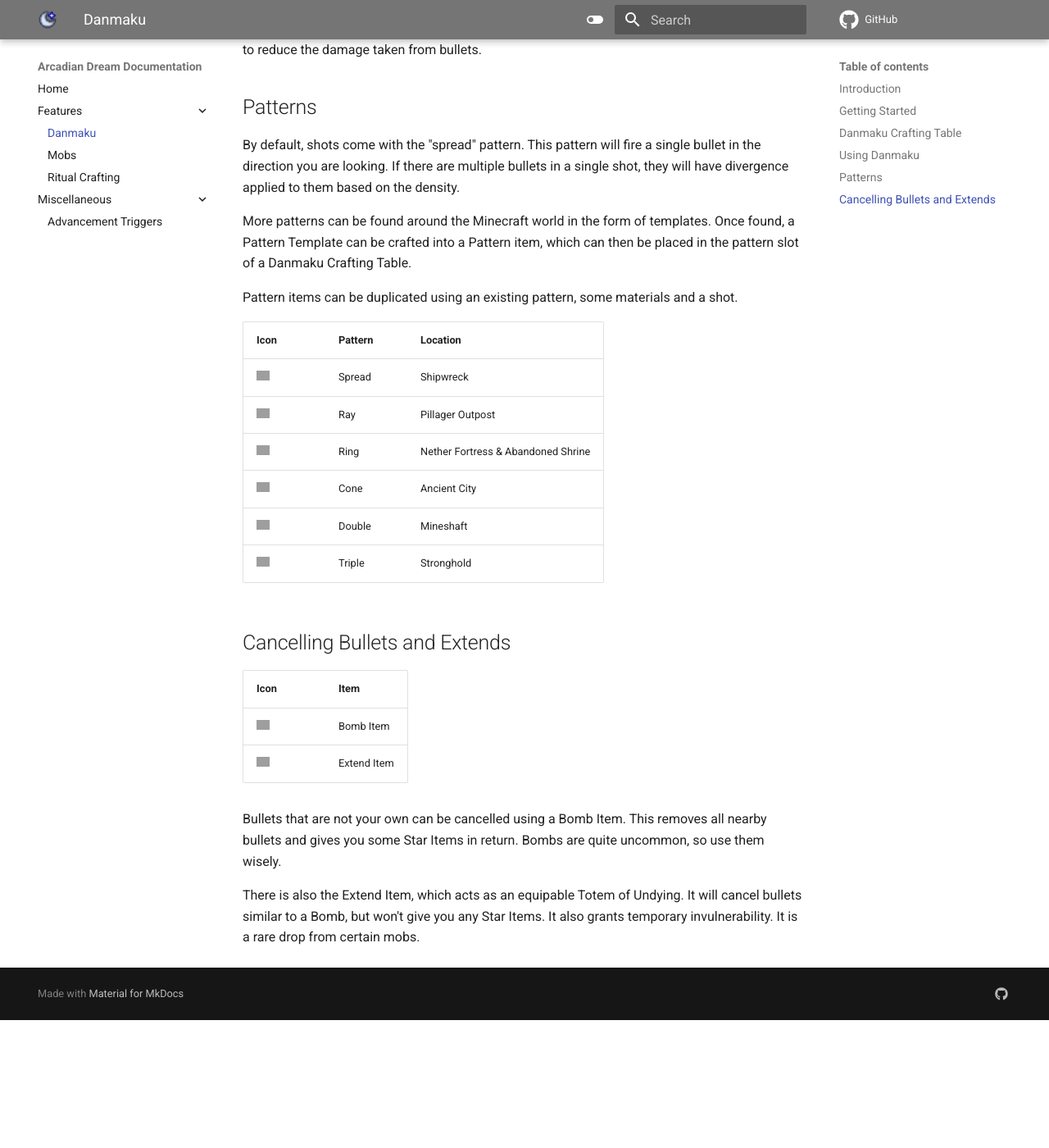
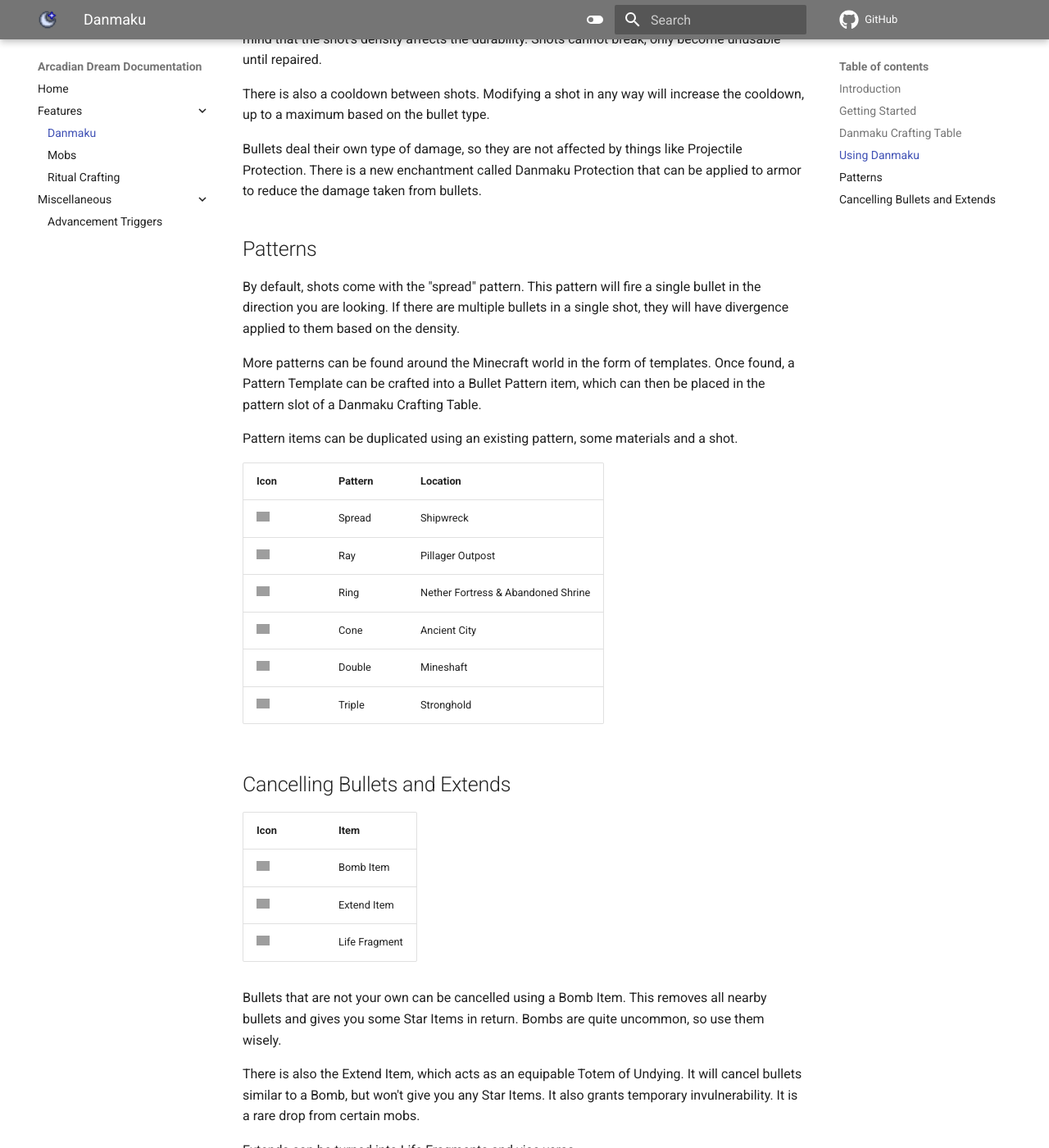
Before and after one commit to Maxmani/reimaden-mods-documentation, an MkDocs documentation site: the page built from docs/features/danmaku.md, in a window 1280 px wide and 1400 px high, scrolled down 3140 px. Shown: the whole window at 82% size. Built offline with MkDocs 1.6.1 and Material for MkDocs 9.7.7, drawn with Linux system fonts in a browser that asks for light colours; comment, search, counter and statistics services are not loaded; before the commit the page ends 4384 px from its top, so only the background shows below that; some of the changed text lies outside the part shown; grey boxes are pictures that could not be loaded.

Commit message:
Update with new stuff

```diff
--- a/docs/features/danmaku.md
+++ b/docs/features/danmaku.md
@@ -23,6 +23,7 @@
 <img alt="Max Point Item" width="16" src="https://raw.githubusercontent.com/Maxmani/arcadian-dream/HEAD/src/main/resources/assets/arcadiandream/textures/item/max_point_item.png"/> | Max Point Item | Has no use currently.
 <img alt="Star Item" width="16" src="https://raw.githubusercontent.com/Maxmani/arcadian-dream/HEAD/src/main/resources/assets/arcadiandream/textures/item/star_item.png"/> | Star Item | Used to increase the duration of bullets. Also used to create Bullet Cores.
 <img alt="Faith Item" width="16" src="https://raw.githubusercontent.com/Maxmani/arcadian-dream/HEAD/src/main/resources/assets/arcadiandream/textures/item/faith_item.png"/> | Faith Item | Used to repair Shot items.
+<img alt="Time Orb" width="16" src="https://raw.githubusercontent.com/Maxmani/arcadian-dream/HEAD/src/main/resources/assets/arcadiandream/textures/item/time_orb.png"/> | Time Orb | Permanently halves the cooldown of a shot.
 
 The first step is to create a Bullet Core. Each bullet type has an equivalent Bullet Core. These can be crafted using Star Items in a regular crafting table.
 
@@ -77,7 +80,7 @@
 
 By default, shots come with the "spread" pattern. This pattern will fire a single bullet in the direction you are looking. If there are multiple bullets in a single shot, they will have divergence applied to them based on the density.
 
-More patterns can be found around the Minecraft world in the form of templates. Once found, a Pattern Template can be crafted into a Pattern item, which can then be placed in the pattern slot of a Danmaku Crafting Table.
+More patterns can be found around the Minecraft world in the form of templates. Once found, a Pattern Template can be crafted into a Bullet Pattern item, which can then be placed in the pattern slot of a Danmaku Crafting Table.
 
 Pattern items can be duplicated using an existing pattern, some materials and a shot.
 
@@ -96,7 +99,10 @@
 -----|-----
 <img alt="Bomb Item" width="16" src="https://raw.githubusercontent.com/Maxmani/arcadian-dream/HEAD/src/main/resources/assets/arcadiandream/textures/item/bomb_item.png"/> | Bomb Item
 <img alt="Extend Item" width="16" src="https://raw.githubusercontent.com/Maxmani/arcadian-dream/HEAD/src/main/resources/assets/arcadiandream/textures/item/extend_item.png"/> | Extend Item
+<img alt="Life Fragment" width="16" src="https://raw.githubusercontent.com/Maxmani/arcadian-dream/HEAD/src/main/resources/assets/arcadiandream/textures/item/life_fragment.png"/> | Life Fragment
 
 Bullets that are not your own can be cancelled using a Bomb Item. This removes all nearby bullets and gives you some Star Items in return. Bombs are quite uncommon, so use them wisely.
 
 There is also the Extend Item, which acts as an equipable Totem of Undying. It will cancel bullets similar to a Bomb, but won't give you any Star Items. It also grants temporary invulnerability. It is a rare drop from certain mobs.
+
+Extends can be turned into Life Fragments and vice versa.
```
Also changed, not shown: other parts of docs/features/danmaku.md (+2 -0 lines), docs/features/mobs.md (+2 -2 lines), docs/images/kunai_shot.png (added), docs/images/pellet_shot.png (added).
